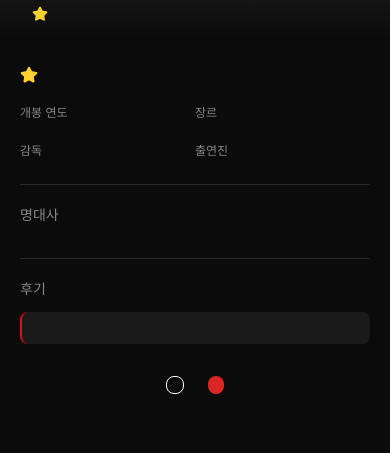
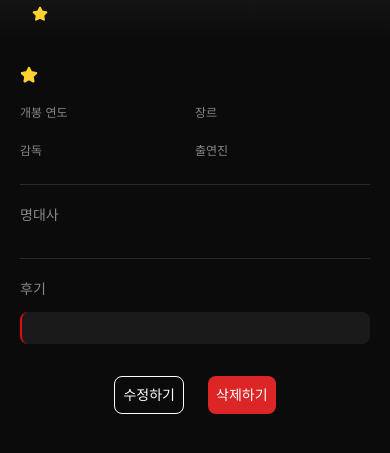
Before and after one commit to FRONTENDBOOTCAMP-17th/Bui1d-UP, a website built with Vite: page src/main/detail/detail.html in a window 390 px wide. Shown: the part 241-694 px from the top of the page. Built offline with nearby package versions, Linux system fonts and the light colour scheme; sample sign-in values are in the browser's storage.

Commit message:
Docs: 모바일 버전에서 detail 페이지의 버튼이 깨져 보이는 현상 해결
- text의 hidden 설정 삭제 후 변경

```diff
--- a/src/main/detail/detail.html
+++ b/src/main/detail/detail.html
@@ -105,7 +105,7 @@
             class="border rounded-lg box-border items-center inline-flex button-responsive"
             href="../../paragraph/edit/edit.html?id="
           >
-            <span class="hidden min-[768px]:inline text-sm">수정하기</span>
+            <span class="text-sm">수정하기</span>
           </a>
           <button
             type="button"
@@ -113,7 +113,7 @@
             class="border-0 rounded-lg box-border items-center inline-flex button-primary button-responsive"
             aria-label="삭제버튼"
           >
-            <span class="hidden min-[768px]:inline text-sm">삭제하기</span>
+            <span class="text-sm">삭제하기</span>
           </button>
         </div>
       </aside>
```
